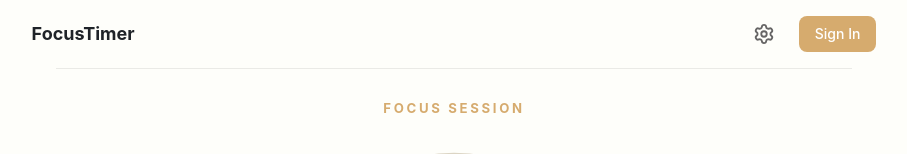
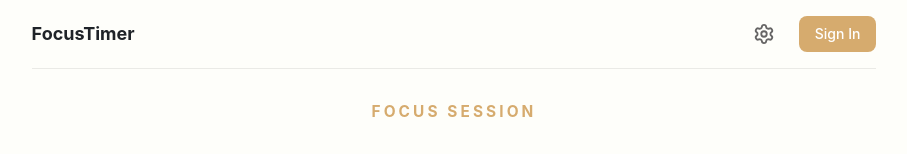
Before and after one commit to Fitch123/focus-timer-next, a Next.js app: page / in a window 1280 px wide. Shown: the top 154 px of the page, without its empty margins (186-1093 px from the left). Built offline with nearby package versions, Linux system fonts and the light colour scheme; no server answers.

Commit message:
style: changed color of texts

```diff
--- a/src/components/Timer.tsx
+++ b/src/components/Timer.tsx
@@ -44,7 +44,7 @@ export default function Timer({
     <div className="flex flex-col items-center justify-center">
       {/* MODE LABEL */}
       <p
-        className="text-xs font-bold uppercase tracking-[0.2em] mb-6"
+        className="text-sm font-bold uppercase tracking-[0.2em] mb-6"
         style={{ color: "var(--accent)" }}
       >
         {modeLabel}
--- a/src/components/navigation/Navbar.tsx
+++ b/src/components/navigation/Navbar.tsx
@@ -78,7 +78,7 @@ export default function Navbar({
 
         {/* Border */}
         <div
-          className="absolute bottom-0 left-6 right-6"
+          className="absolute bottom-0 left-0 right-0"
           style={{ height: "0.5px", background: "rgba(0,0,0,0.08)" }}
         />
       </div>
--- a/src/components/navigation/ProfileMenu.tsx
+++ b/src/components/navigation/ProfileMenu.tsx
@@ -148,7 +148,7 @@ export default function ProfileMenu({
               >
                 {username ?? user?.email ?? "User"}
               </span>
-              <span className="text-xs" style={{ color: "var(--muted)" }}>
+              <span className="text-xs" style={{ color: "var(--text)" }}>
                 Manage your account
               </span>
             </div>
```
